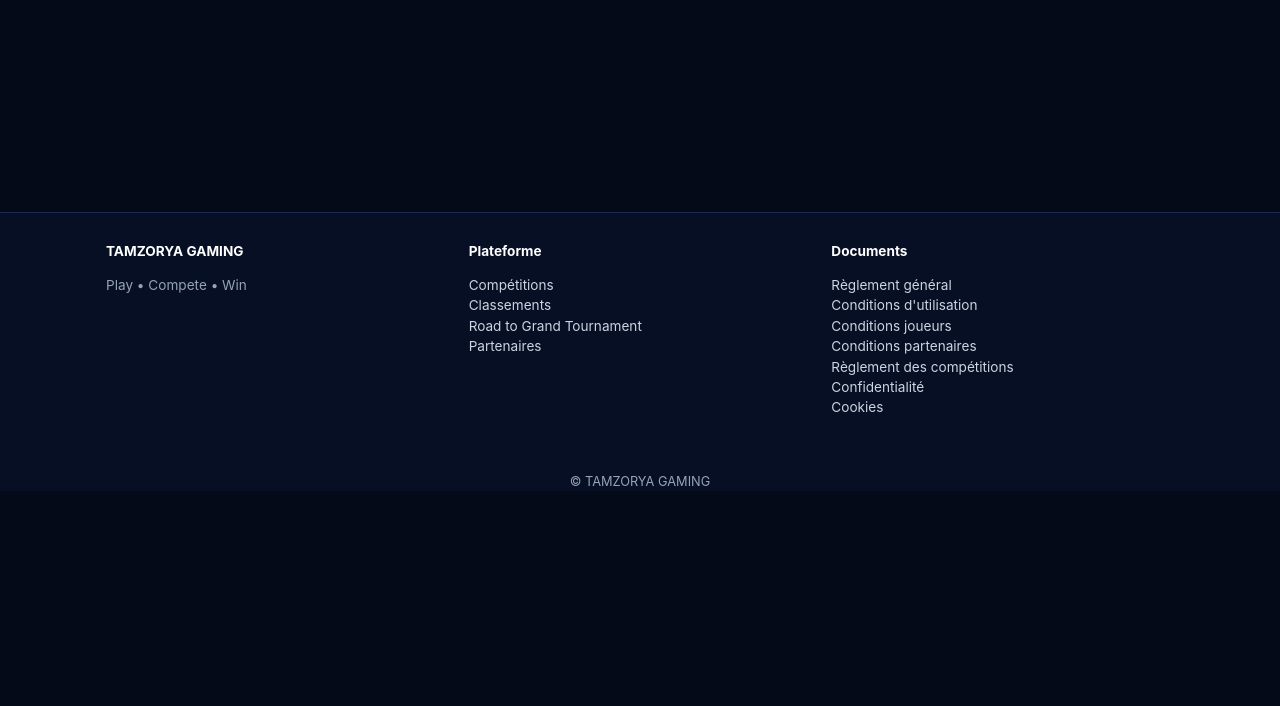
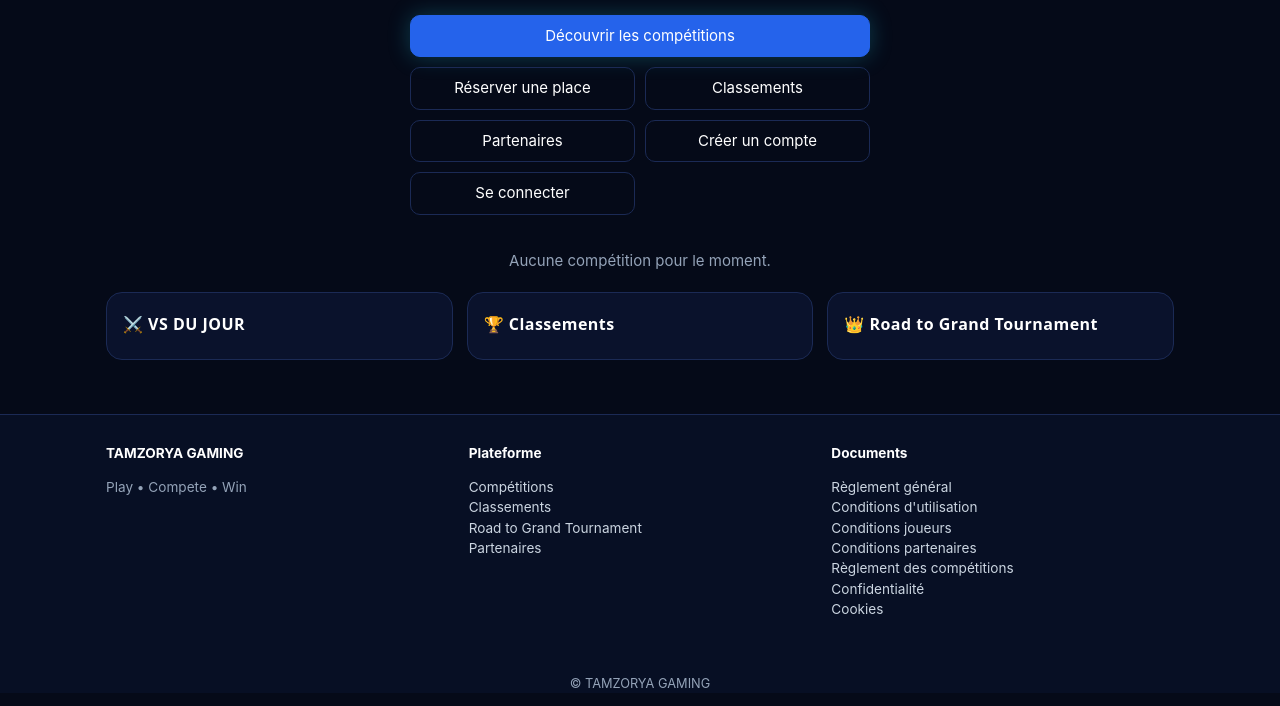
Before and after one commit to Djoxy32/Tamzorya-Gaming, a plain HTML site: page index.html in a window 1280 px wide. Shown: the part 453-1159 px from the top of the page. Before the commit the page ends 957 px from the top, so only its background shows below. Drawn offline with nearby package versions, Linux system fonts and the light colour scheme; files that its build step writes are made by us from their sources; no server answers.

Commit message:
Update index.html

```diff
--- a/index.html
+++ b/index.html
@@ -8,7 +8,7 @@
 <link rel="manifest" href="manifest.webmanifest">
 <link rel="icon" href="favicon.ico"><link rel="apple-touch-icon" href="apple-touch-icon.png">
 <meta property="og:title" content="TAMZORYA GAMING"><meta property="og:image" content="og-image.png">
-<link rel="stylesheet" href="css/style.css">
+<link rel="stylesheet" href="style.css">
 </head>
 <body>
 <div id="offline" class="offline" hidden>Vous êtes hors ligne : certaines données peuvent être indisponibles.</div>
@@ -36,6 +36,6 @@
 </div><p class="center muted small">© TAMZORYA GAMING</p></footer>
 <div id="toast" class="toast" hidden></div>
 <script src="https://cdn.jsdelivr.net/npm/@supabase/supabase-js@2.45.4/dist/umd/supabase.min.js"></script>
-<script src="js/config.js"></script><script src="js/core.js"></script>
-<script src="js/public.js"></script><script src="js/spaces.js"></script><script src="js/admin.js"></script><script src="js/boot.js"></script>
+<script src="config.js"></script><script src="core.js"></script>
+<script src="public.js"></script><script src="spaces.js"></script><script src="admin.js"></script><script src="boot.js"></script>
 </body></html>
```
